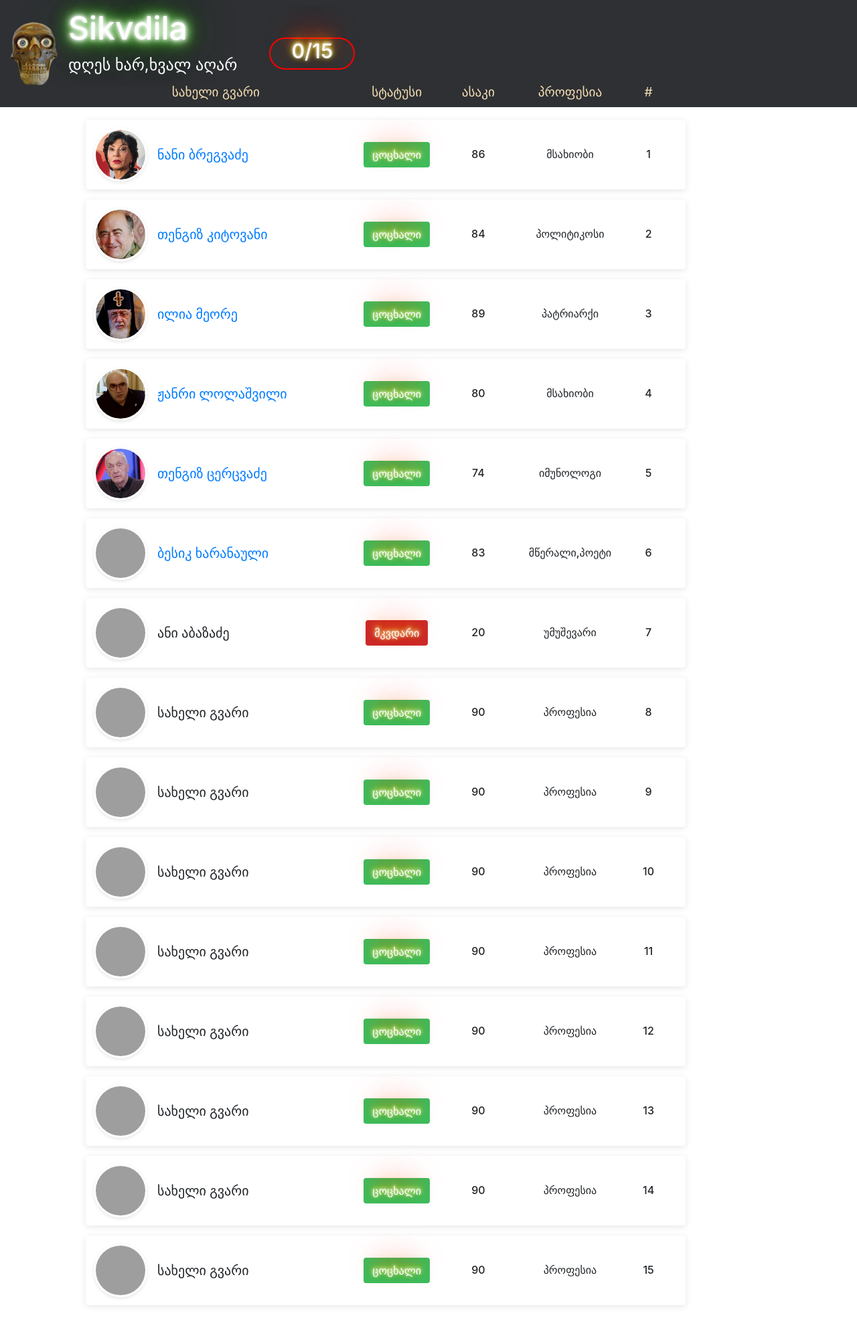
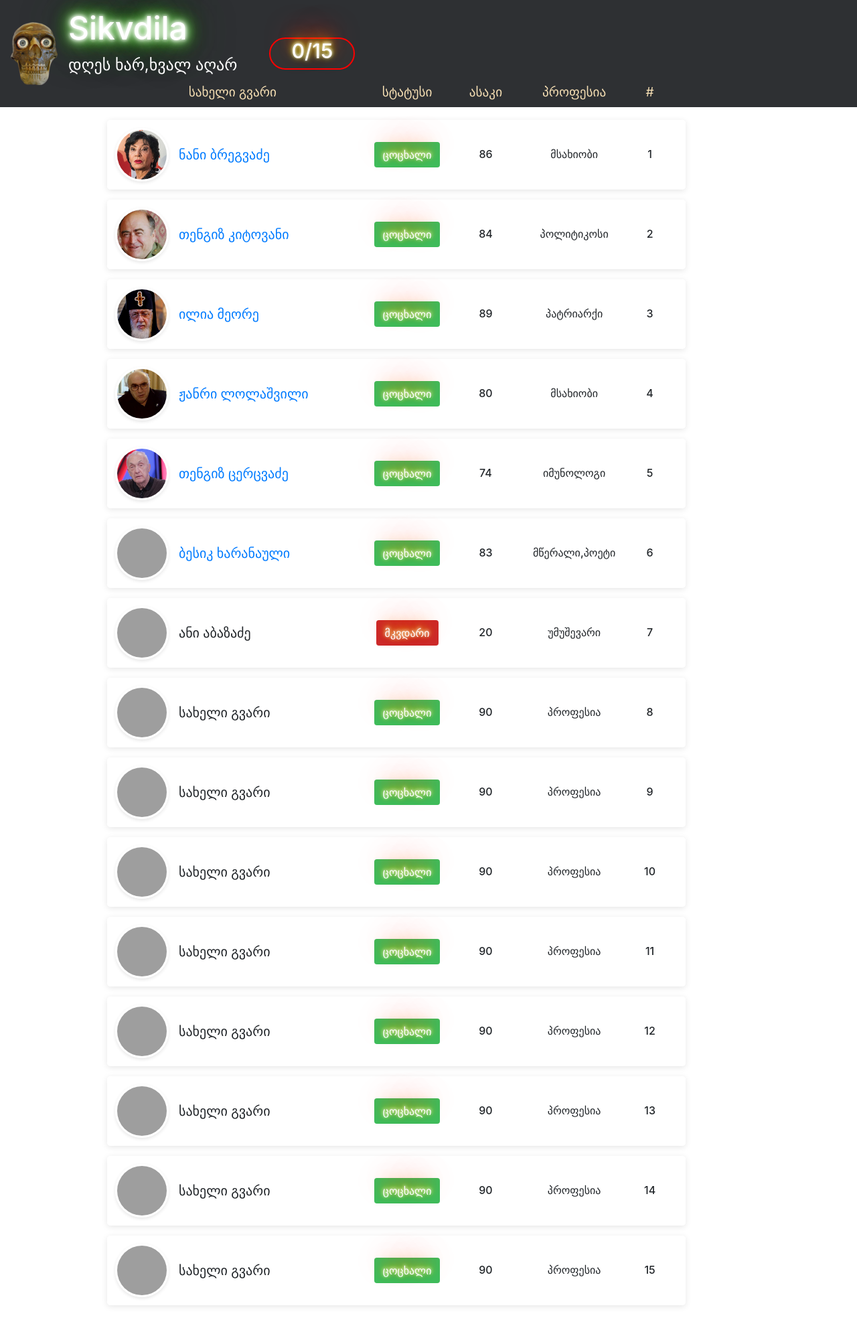
Before and after one commit to Giorgi2002/arvgingagvigos, a PHP site: page / in a window 1280 px wide. Shown: the whole page at 67% size. Run offline with PHP 8.4, Linux system fonts and the light colour scheme; grey boxes are pictures that could not be loaded.

Commit message:
Update table.css

```diff
--- a/table.css
+++ b/table.css
@@ -12,6 +12,8 @@ body {
 .table {
   border-spacing: 0 15px;
   border-collapse: separate;
+  margin-left:2rem;
+
 }
 .table thead tr th,
 .table thead tr td,
```
